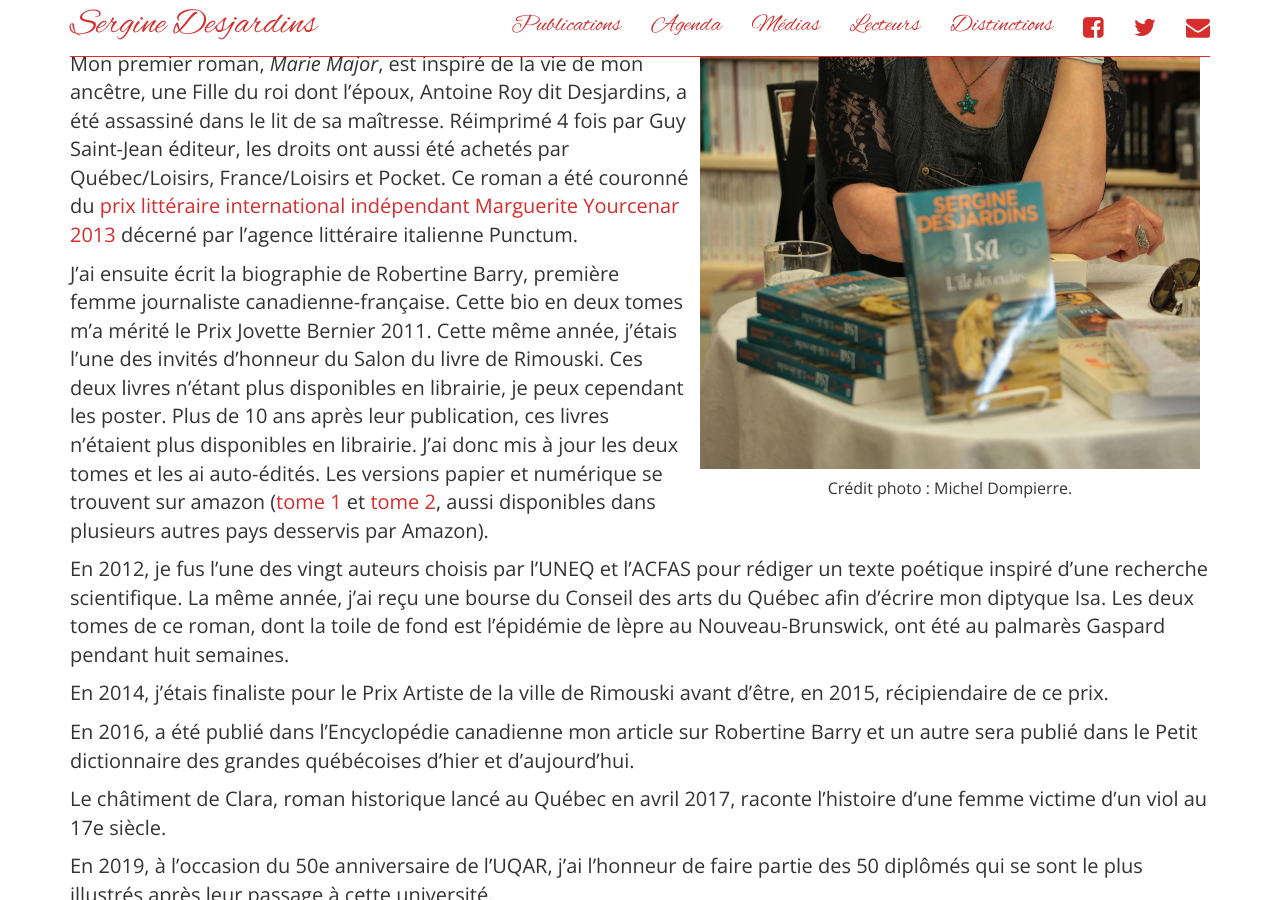
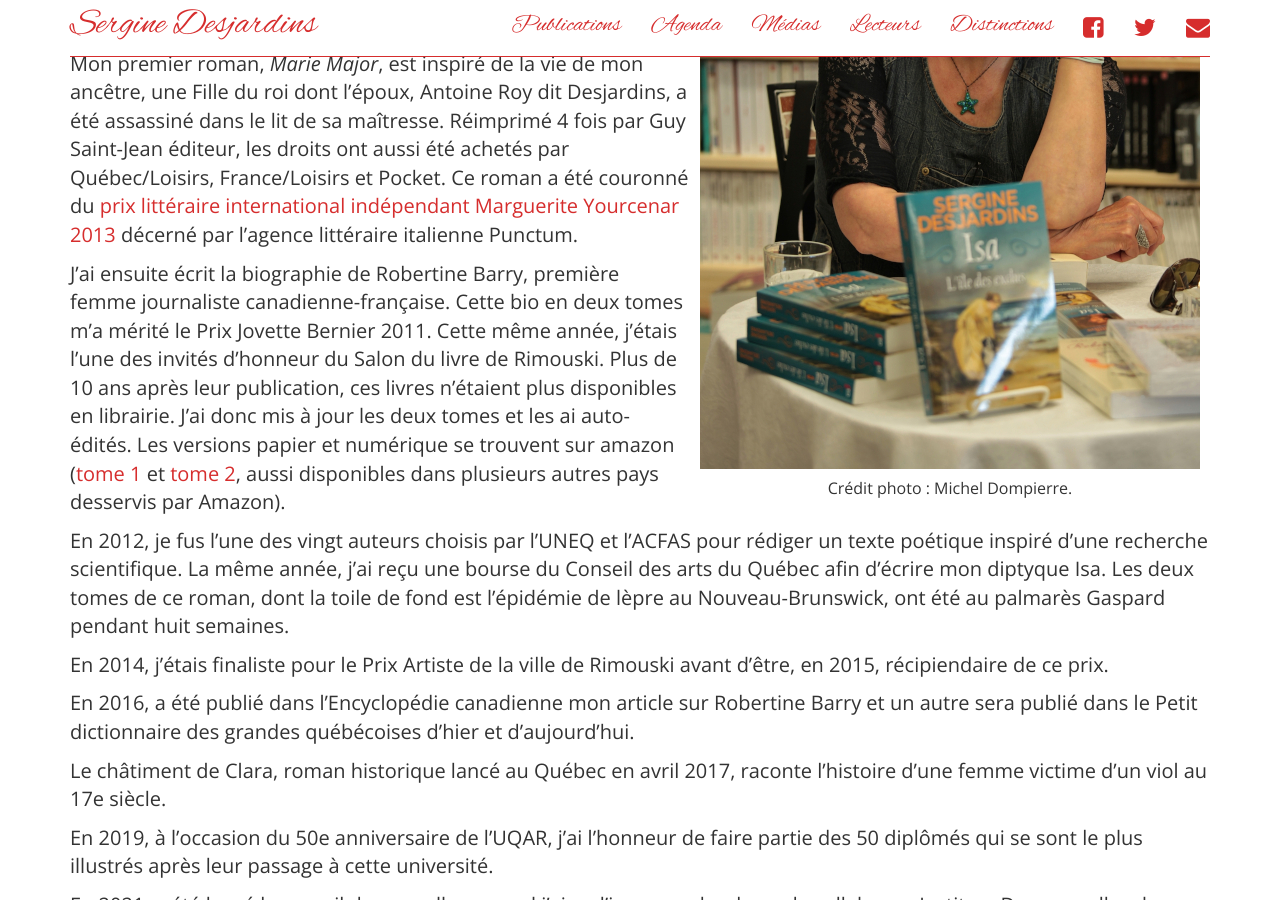
Before and after one commit to serginedesjardins/serginedesjardins.github.io, a Jekyll site: the page built from index.md, in a window 1280 px wide and 900 px high, scrolled down 356 px. Built offline with Jekyll 4.4.1, drawn with Linux system fonts in a browser that asks for light colours; nearby versions of some CDN libraries.

Commit message:
J'ai enlevé une répétition ds R.Barry

```diff
--- a/index.md
+++ b/index.md
@@ -18,8 +18,7 @@ Mon premier roman, *Marie Major*, est inspiré de la vie de mon ancêtre, une Fi
 J'ai ensuite écrit la biographie de Robertine Barry, première femme journaliste
 canadienne-française. Cette bio en deux tomes m'a mérité le Prix Jovette
 Bernier 2011. Cette même année, j'étais l'une des invités d'honneur du Salon du
-livre de Rimouski. Ces deux livres n’étant plus disponibles en librairie, je
-peux cependant les poster. Plus de 10 ans après leur publication, ces livres
+livre de Rimouski. Plus de 10 ans après leur publication, ces livres
 n’étaient plus disponibles en librairie. J’ai donc mis à jour les deux tomes et
 les ai auto-édités. Les versions papier et numérique se trouvent sur amazon ([tome 1](https://www.amazon.ca/-/fr/Sergine-Desjardins-ebook/dp/B08FF456RF/ref=sr_1_1?__mk_fr_CA=%C3%85M%C3%85%C5%BD%C3%95%C3%91&crid=1O1VA2H25J05&dchild=1&keywords=robertine+barry+tome+1&qid=1598537092&sprefix=Robertine+Barry%2Caps%2C144&sr=8-1) et [tome 2](https://www.amazon.ca/-/fr/Sergine-Desjardins-ebook/dp/B08FL86DHW/ref=sr_1_1?__mk_fr_CA=%C3%85M%C3%85%C5%BD%C3%95%C3%91&dchild=1&keywords=robertine+barry+tome+2&qid=1598537119&sr=8-1), aussi disponibles dans plusieurs autres pays desservis par Amazon).
 
```
